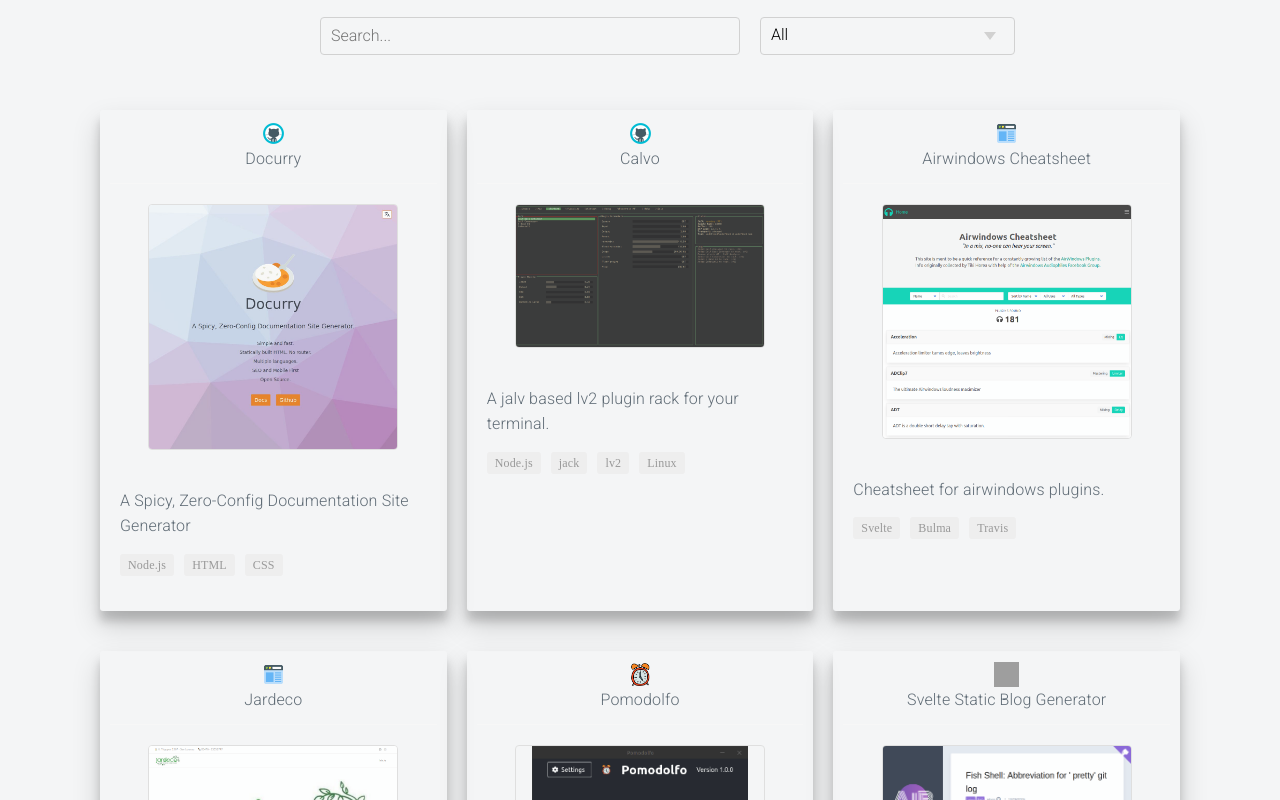
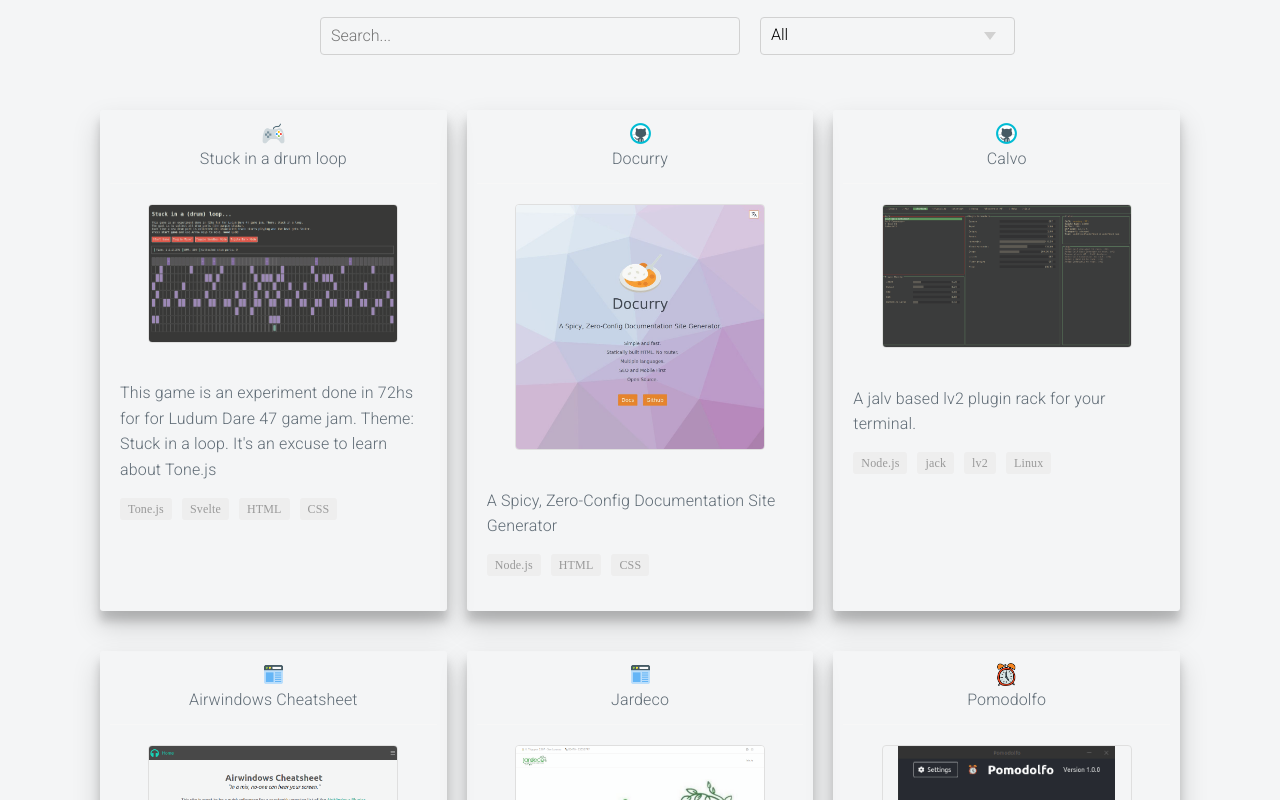
Before and after one commit to ajboni/webpage, a Svelte app: page / in a window 1280 px wide. Shown: the part 1340-2140 px from the top of the page. Built offline with nearby package versions, Linux system fonts and the light colour scheme; grey boxes are pictures that could not be loaded; some icons are missing.

Commit message:
Added stuck in a drum loop

```diff
--- a/src/portfolioItems.js
+++ b/src/portfolioItems.js
@@ -1,4 +1,14 @@
 export const portfolioItems = [
+	{
+		id: 17,
+		title: "Stuck in a drum loop",
+		description: "This game is an experiment done in 72hs for for Ludum Dare 47 game jam. Theme: Stuck in a loop. It's an excuse to learn about Tone.js",
+		category: "Game Development",
+		skills: ["Tone.js","Svelte", "HTML", "CSS"],
+		img: "img/siadl.png",
+		url: "https://github.com/ajboni/ld47-stuck-in-a-drum-loop",
+		icon: "img/icons8-control-96.png",
+	  },
   {
     id: 16,
     title: "Docurry",
```
Also changed, not shown: public/img/siadl.png (added).
